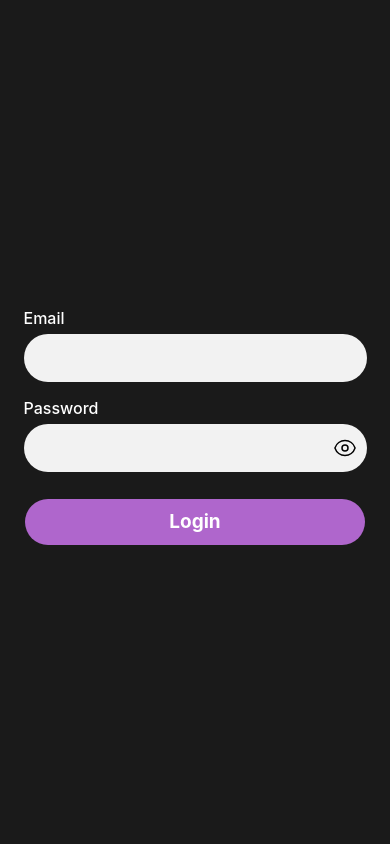
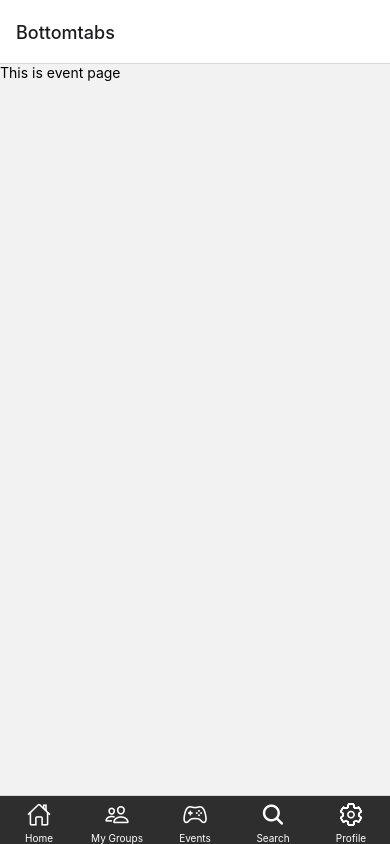
Before and after one commit to diabo1ica/Watermelon-Hamster, a React Native app: screen / in a window 390 px wide. Built offline with nearby package versions, Linux system fonts and the light colour scheme.

Commit message:
finished making bottom tabs as well as their styling

```diff
--- a/App.js
+++ b/App.js
@@ -1,12 +1,92 @@
-const Stack = createNativeStackNavigator();
 import * as React from "react";
+import {StyleSheet, View} from "react-native"
+import Ionicons from "@expo/vector-icons/Ionicons";
+
+
 import { NavigationContainer } from "@react-navigation/native";
+import { createNativeStackNavigator } from "@react-navigation/native-stack";
+import { createBottomTabNavigator } from "@react-navigation/bottom-tabs";
+
 import { useFonts } from "expo-font";
 import LoginPage from "./screens/LoginPage";
-import { createNativeStackNavigator } from "@react-navigation/native-stack";
+import Event from './screens/EventHome';
+
+const RootStack = createNativeStackNavigator();
+const Tabs = createBottomTabNavigator();
 
 const App = () => {
   const [hideSplashScreen, setHideSplashScreen] = React.useState(true);
+
+  const BottomTabs = () => {
+    return (
+        <Tabs.Navigator
+          screenOptions={{
+            headerShown: false,
+            tabBarStyle: {
+              backgroundColor: 'rgb(46,46,46)',
+            },
+            tabBarActiveTintColor: 'white',
+            tabBarInactiveTintColor: 'white',
+          }}>
+
+          <Tabs.Screen
+            name="Home"
+            component={Event}
+            options={{
+              tabBarIcon: ({ size, color }) => (
+                <Ionicons name="md-home-outline" size={size} color="white" />
+              )
+            }}
+          >
+          </Tabs.Screen>
+
+          <Tabs.Screen
+            name="My Groups"
+            component={Event}
+            options={{
+              tabBarIcon: ({ size }) => (
+                <Ionicons name="md-people-outline" size={size} color="white" />
+              )
+            }}
+          >
+          </Tabs.Screen>
+
+          <Tabs.Screen
+            name="Events"
+            component={Event}
+            options={{
+              tabBarIcon: ({ size }) => (
+                <Ionicons name="md-game-controller-outline" size={size} color="white" />
+              )
+            }}
+          >
+          </Tabs.Screen>
+
+          <Tabs.Screen
+            name="Search"
+            component={Event}
+            options={{
+              tabBarIcon: ({ size }) => (
+                <Ionicons name="md-search" size={size} color="white" />
+              )
+            }}
+          >
+          </Tabs.Screen>
+
+          <Tabs.Screen
+            name="Profile"
+            component={LoginPage}
+            options={{
+              tabBarIcon: ({ size }) => (
+                <Ionicons name="md-settings-outline" size={size} color="white" />
+              )
+            }}
+          />
+
+        </Tabs.Navigator>
+    )
+
+  }
 
   const [fontsLoaded, error] = useFonts({
     "GothicA1-Regular": require("./assets/fonts/GothicA1-Regular.ttf"),
@@ -21,7 +101,14 @@ const App = () => {
   return (
     <>
       <NavigationContainer>
-        {hideSplashScreen ? (
+        <RootStack.Navigator>
+          <RootStack.Screen
+            name="Bottomtabs"
+            component={BottomTabs}
+            options={{ headerShown: true }}
+          />
+        </RootStack.Navigator>
+        {/* {hideSplashScreen ? (
           <Stack.Navigator screenOptions={{ headerShown: false }}>
             <Stack.Screen
               name="LoginPage"
@@ -29,9 +116,17 @@ const App = () => {
               options={{ headerShown: false }}
             />
           </Stack.Navigator>
-        ) : null}
+        ) : null} */}
       </NavigationContainer>
     </>
+
   );
 };
+
+// const styles = StyleSheet.create {
+//   bottom: {
+//     backgroundColor: 'rgb(46,46,46)',
+//     color: 'white',
+//   }
+// }
 export default App;
--- /dev/null
+++ b/screens/EventHome.js
@@ -0,0 +1,9 @@
+import React, { useState } from 'react';
+
+import { Button, Text, TextInput, View } from 'react-native';
+
+export default function Events() {
+    return (
+        <Text>This is event page</Text>
+    )
+}
```
Also changed, not shown: package.json (+7 -2 lines), 1 other file (tests, documents, lock files or other folders).
